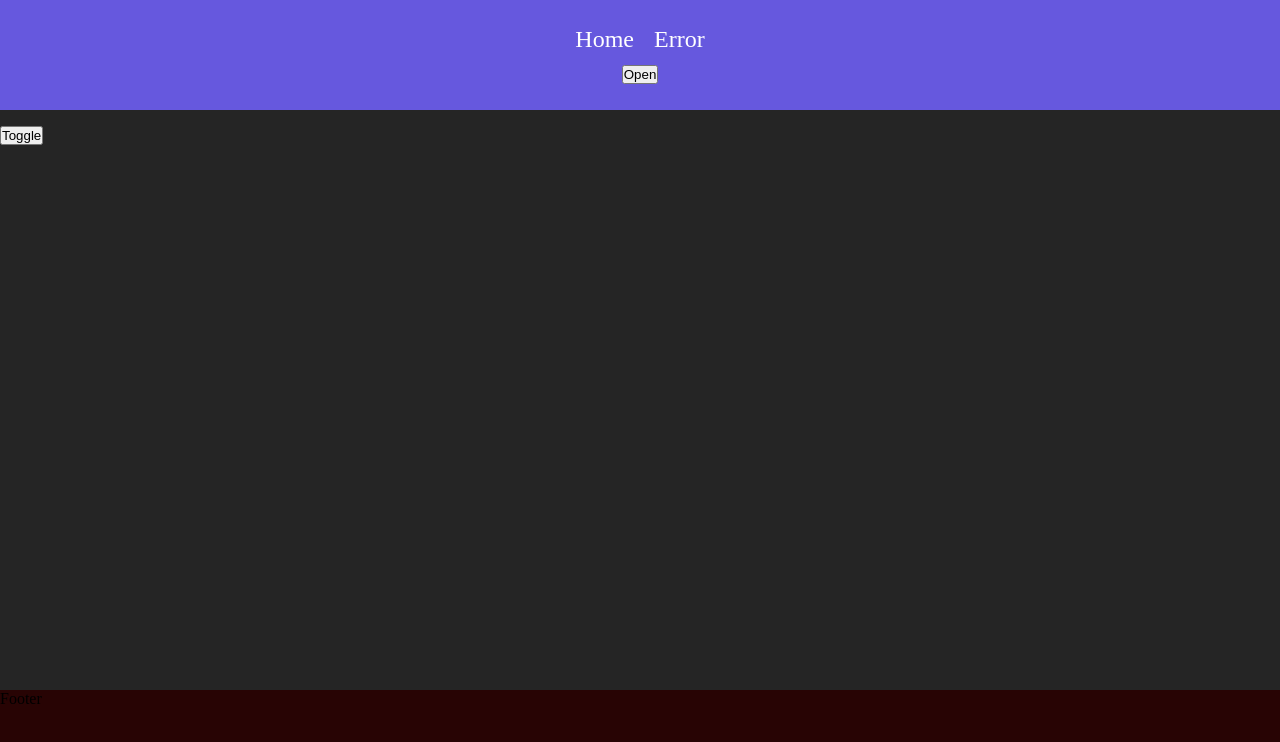
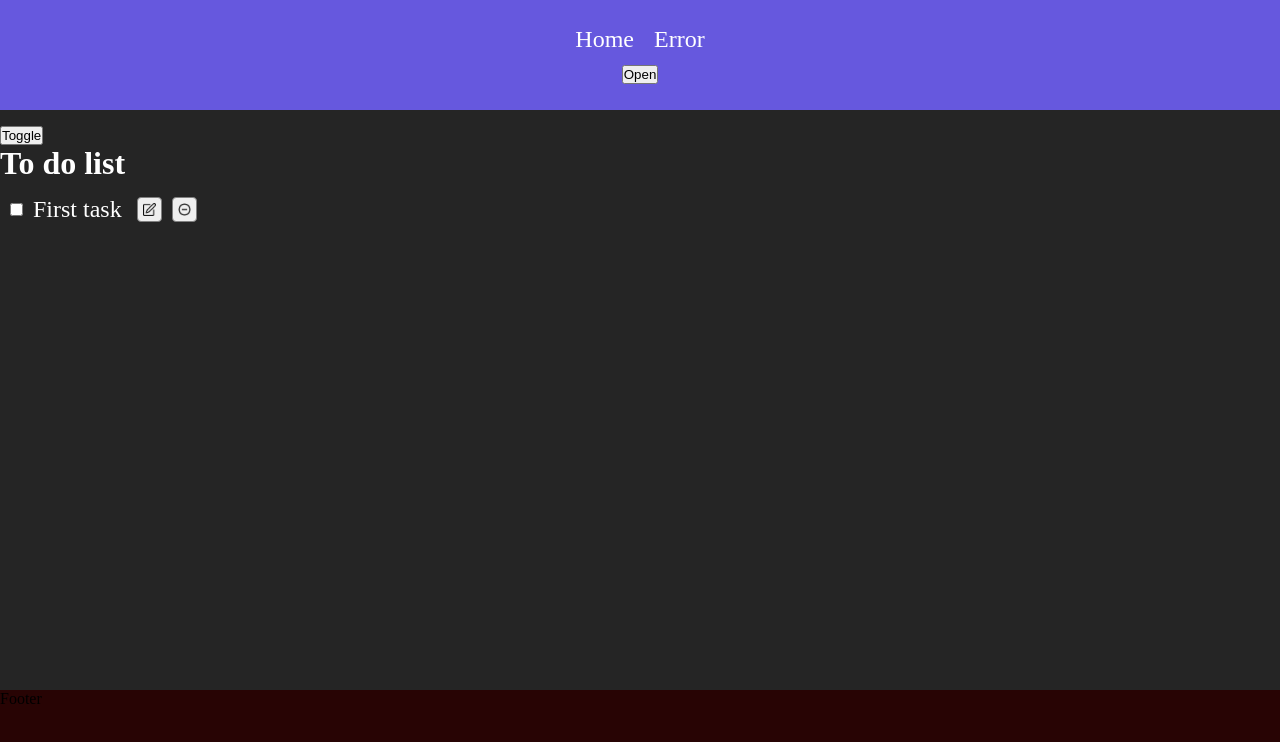
Before and after one commit to empty-nick/todo, a React (Vite) app: page /home in a window 1280 px wide. Shown: the top 742 px of the page. Built offline with nearby package versions, Linux system fonts and the light colour scheme.

Commit message:
feat: update style

```diff
--- a/src/components/Task/task.module.css
+++ b/src/components/Task/task.module.css
@@ -1,5 +1,19 @@
+h1 {
+  color: white;
+}
+
 .list {
   font-size: 1.5rem;
+  color: white;
+  max-width: 800px;
+}
+
+.todo {
+  list-style: none;
+}
+
+.todo * {
+  margin: 5px;
 }
 
 .btnsGroup {
@@ -16,6 +30,7 @@
   display: flex;
   align-items: center;
   justify-content: center;
+  border-radius: 4px;
 }
 
 .imgEdit,
@@ -24,13 +39,8 @@
   max-height: 1em;
 }
 
-.todo {
-  list-style: none;
-}
-
 .task {
   display: flex;
   flex-direction: row;
-  justify-content: space-evenly;
   align-items: center;
 }
--- a/src/pages/Home/Home.tsx
+++ b/src/pages/Home/Home.tsx
@@ -1,16 +1,20 @@
-import { Modal } from "../../components/Modal/Modal.tsx";
-import { useState } from "react";
+import { Modal } from '../../components/Modal/Modal.tsx';
+import { useState } from 'react';
+import { Task } from '../../components/Task/Task';
 
 export function Home() {
-	const [visible, setVisible] = useState(false)
+  const [visible, setVisible] = useState(false);
   const toggleModal = () => {
-		setVisible(true)
-		console.log(visible)
-	}
+    setVisible(true);
+    console.log(visible);
+  };
   return (
+    <>
       <div>
         <Modal isVisible={visible} setVisible={setVisible} />
         <button onClick={toggleModal}>Toggle</button>
+        <Task />
       </div>
-	)
+    </>
+  );
 }
```
Lines whose indentation alone changed are shown as unchanged.
